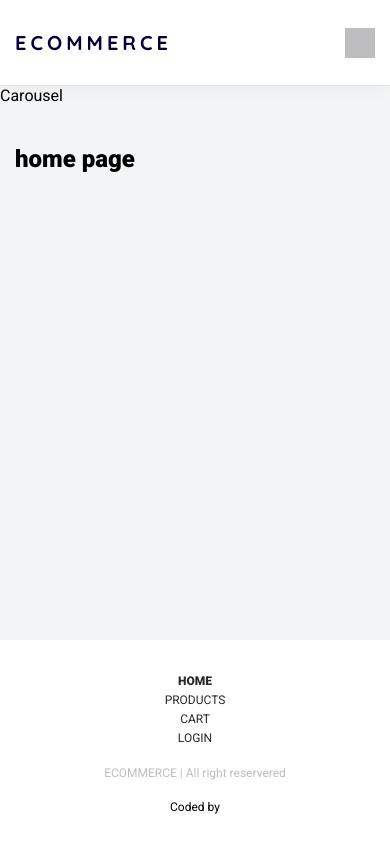
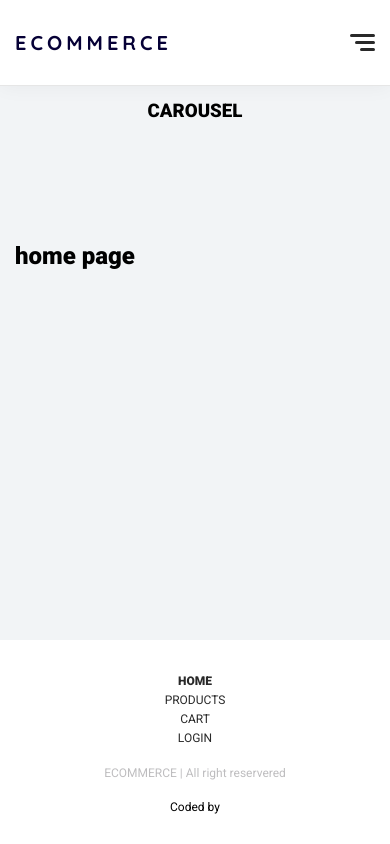
Before and after one commit to danielmark0116/ecommerce-project, a React (Create React App) app in the folder client/: page / in a window 390 px wide. Built offline with nearby package versions, Linux system fonts and the light colour scheme.

Commit message:
Init work on hamburger btn

```diff
--- a/client/package.json
+++ b/client/package.json
@@ -4,6 +4,7 @@
   "private": true,
   "dependencies": {
     "@types/bootstrap": "^4.3.1",
+    "@types/gsap": "^1.20.2",
     "@types/jest": "24.0.19",
     "@types/node": "12.11.1",
     "@types/node-sass": "^4.11.0",
@@ -12,6 +13,7 @@
     "@types/react-router-dom": "^5.1.0",
     "@types/reactstrap": "^8.0.5",
     "bootstrap": "^4.3.1",
+    "gsap": "^2.1.3",
     "node-sass": "^4.12.0",
     "react": "^16.10.2",
     "react-dom": "^16.10.2",
--- /dev/null
+++ b/client/src/App/animations/hamburger_btn.ts
@@ -0,0 +1,19 @@
+import { TweenMax, Back } from 'gsap';
+
+const animationTime = 0.4;
+const easing = Back.easeInOut;
+
+export const animateHamburger = (nodes: any[], isActive: Boolean) => {
+  if (isActive) {
+    nodes.forEach(node => {
+      TweenMax.to(node, animationTime, { width: 30, ease: easing });
+    });
+  } else {
+    nodes.forEach((node, index) => {
+      TweenMax.to(node, animationTime, {
+        width: 25 - index * 5,
+        ease: easing
+      });
+    });
+  }
+};
--- /dev/null
+++ b/client/src/App/animations/mobile_menu.ts
@@ -0,0 +1,10 @@
+import { TweenMax } from 'gsap';
+
+const animationTime = 0.5;
+const initDelay = 0.2;
+
+export const animateLink = (node: any, index: number) => {
+  TweenMax.from(node, animationTime, { scale: 0, x: -10 }).delay(
+    initDelay * index
+  );
+};
--- a/client/src/App/common/HamburgerBtn/HamburgerBtn.tsx
+++ b/client/src/App/common/HamburgerBtn/HamburgerBtn.tsx
@@ -1,9 +1,44 @@
-import React, { useState } from 'react';
+import React, { useState, useEffect } from 'react';
 
-const HamburgerBtn = () => {
+import { animateHamburger } from '../../animations/hamburger_btn';
+
+import style from '../../styles/main.module.scss';
+
+interface IProps {
+  onClick: Function;
+  action: Boolean;
+}
+
+const HamburgerBtn = (props: IProps) => {
   const [btnActive, toggleBtn] = useState(false);
 
-  return <div></div>;
+  const ref1 = React.createRef<HTMLDivElement>();
+  const ref2 = React.createRef<HTMLDivElement>();
+  const ref3 = React.createRef<HTMLDivElement>();
+
+  useEffect(() => {
+    const node1 = ref1.current;
+    const node2 = ref2.current;
+    const node3 = ref3.current;
+
+    animateHamburger([node1, node2, node3], btnActive);
+
+    props.action ? toggleBtn(true) : toggleBtn(false);
+  });
+
+  return (
+    <div
+      className={style.hamburger_btn_container}
+      onClick={() => {
+        toggleBtn(!btnActive);
+        props.onClick();
+      }}
+    >
+      <div ref={ref1}></div>
+      <div ref={ref2}></div>
+      <div ref={ref3}></div>
+    </div>
+  );
 };
 
 export default HamburgerBtn;
--- a/client/src/App/features/Navbar/Navbar.tsx
+++ b/client/src/App/features/Navbar/Navbar.tsx
@@ -1,6 +1,10 @@
-import React from 'react';
+import React, { Fragment, useState, useEffect } from 'react';
 import { NavLink } from 'react-router-dom';
 import { Container } from 'reactstrap';
+
+import HamburgerBtn from '../../common/HamburgerBtn/HamburgerBtn';
+
+import { animateLink } from '../../animations/mobile_menu';
 
 import style from '../../styles/main.module.scss';
 
@@ -11,35 +15,55 @@ interface IProps {
   }[];
 }
 
+const Navbar = (props: IProps) => {
+  const { paths } = props;
+  const mobileMenuRef = React.createRef<HTMLDivElement>();
+  const [showMenu, toggleMenu] = useState(false);
+
   const Links = (props: IProps) => (
     <ul>
-    {props.paths.map((path, index) => (
+      {props.paths.map((path, index) => {
+        return (
           <li key={index}>
             <NavLink
               exact
               to={path.path}
               activeClassName={style.navbar_link_active}
+              onClick={toggleMobileMenu}
             >
               {path.title}
             </NavLink>
           </li>
-    ))}
+        );
+      })}
     </ul>
   );
 
-const Navbar = (props: IProps) => {
-  const { paths } = props;
+  const toggleMobileMenu = () => {
+    toggleMenu(!showMenu);
+  };
 
   return (
+    <Fragment>
       <nav className={style.navbar}>
+        <div
+          ref={mobileMenuRef}
+          className={`${style.navbar_menu_mobile} ${
+            showMenu ? style.navbar_menu_mobile_active : ''
+          }`}
+        >
+          <Links paths={paths} />
+        </div>
         <Container>
           <div className={style.navbar_container}>
             <div className={style.navbar_brand}>ecommerce</div>
-          <div className={style.navbar_btn}></div>
+            <div className={style.navbar_btn}>
+              <HamburgerBtn
+                onClick={toggleMobileMenu}
+                action={showMenu}
+              ></HamburgerBtn>
+            </div>
             <div className={style.navbar_menu}>
-            <div className={style.navbar_menu_mobile}>
-              <Links paths={paths} />
-            </div>
               <div className={style.navbar_menu_desktop}>
                 <Links paths={paths} />
               </div>
@@ -47,6 +71,7 @@ const Navbar = (props: IProps) => {
           </div>
         </Container>
       </nav>
+    </Fragment>
   );
 };
 
--- a/client/src/App/layout/PageLayout.tsx
+++ b/client/src/App/layout/PageLayout.tsx
@@ -22,11 +22,11 @@ const PageLayout = (props: IProps) => {
     <div>
       <Navbar paths={paths} />
       <Route exact path="/">
-        Carousel
+        <h3 style={{ textAlign: 'center', paddingTop: 100 }}>CAROUSEL</h3>
       </Route>
-      <div style={{ margin: 40 }}></div>
+      <div style={{ padding: 60 }}></div>
       <Container>{children}</Container>
-      <div style={{ margin: 40 }}></div>
+      <div style={{ padding: 40 }}></div>
       <Footer paths={paths} />
     </div>
   );
--- a/client/src/App/styles/components/_hamburger.scss
+++ b/client/src/App/styles/components/_hamburger.scss
@@ -1,3 +1,23 @@
-.hamburger_btn {
-  width: 10px;
+.hamburger_btn_container {
+  width: 100%;
+  height: 100%;
+  padding-top: 4px;
+
+  div {
+    display: block;
+    width: 30px;
+    height: 3px;
+    float: right;
+    background: $dark;
+    border-radius: 5px;
+    margin: 2px 0;
+
+    &:nth-of-type(2) {
+      width: 22px;
+    }
+
+    &:nth-of-type(3) {
+      width: 28px;
+    }
+  }
 }
--- a/client/src/App/styles/components/_navbar.scss
+++ b/client/src/App/styles/components/_navbar.scss
@@ -1,8 +1,12 @@
 .navbar {
   padding: 30px 0;
-  background: $white;
   border-bottom: 1px solid darken($white, 10);
   @include shadow(20px);
+  z-index: 12;
+  background: $white;
+  position: fixed;
+  top: 0;
+  width: 100%;
 
   &_container {
     display: flex;
@@ -18,7 +22,7 @@
       transform: translateY(-50%);
       width: 30px;
       height: 30px;
-      background: $grey;
+      background: transparent;
 
       @include phones {
         display: inline-flex;
@@ -66,16 +70,49 @@
         display: none;
       }
     }
+  }
 
-    &_mobile {
+  .navbar_menu_mobile {
+    display: none;
+
+    @include phones {
       display: none;
+      z-index: 9 !important;
 
-      @include phones {
-        display: inline;
+      &.navbar_menu_mobile_active {
+        display: block;
       }
 
       ul {
-        display: none;
+        display: flex;
+        flex-direction: column;
+        position: fixed;
+        align-items: center;
+        top: 86px;
+        right: 0;
+        width: 100%;
+        height: 100%;
+        background: white;
+        z-index: 10 !important;
+        list-style-type: none;
+        margin: 0;
+        padding: 20px 0 0;
+
+        li {
+          margin: 5px 0;
+
+          a {
+            text-decoration: none;
+            text-transform: uppercase;
+            color: $dark-blue;
+            font-size: 18px;
+            font-weight: 400;
+
+            &.navbar_link_active {
+              font-weight: 900;
+            }
+          }
+        }
       }
     }
   }
```
Also changed, not shown: 1 other file (tests, documents, lock files or other folders). Lines whose indentation alone changed are shown as unchanged.
